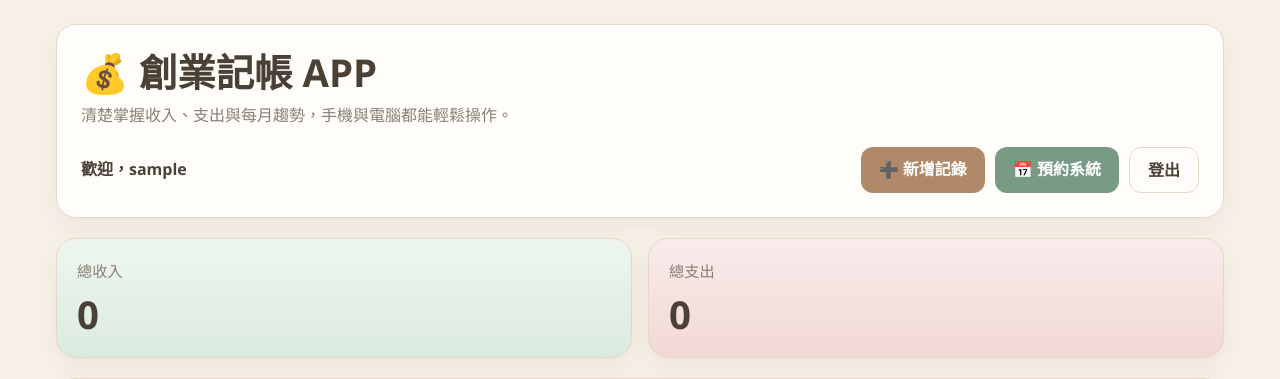
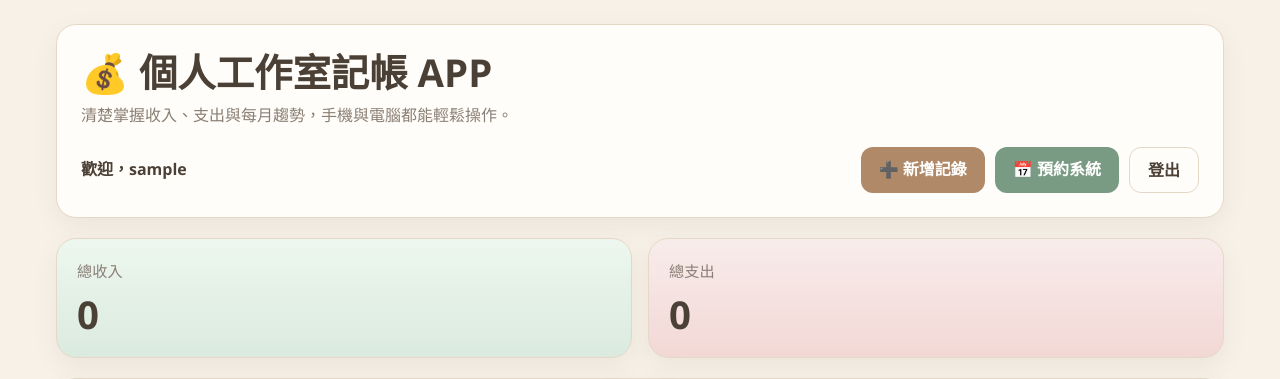
Before and after one commit to wade1015/accounting-app, a Flask app: page / in a window 1280 px wide. Shown: the top 379 px of the page. Run offline with Flask 3, Linux system fonts and the light colour scheme; the visitor is signed in with stand-in values (Sample User, id 1); data that the repository does not hold is empty.

Commit message:
Update index.html

```diff
--- a/templates/index.html
+++ b/templates/index.html
@@ -266,7 +266,7 @@
     <div class="page-wrap">
         <section class="hero-card">
             <div>
-                <h1 class="brand-title">💰 創業記帳 APP</h1>
+                <h1 class="brand-title">💰 個人工作室記帳 APP</h1>
                 <p class="brand-subtitle">清楚掌握收入、支出與每月趨勢，手機與電腦都能輕鬆操作。</p>
             </div>
 
```
